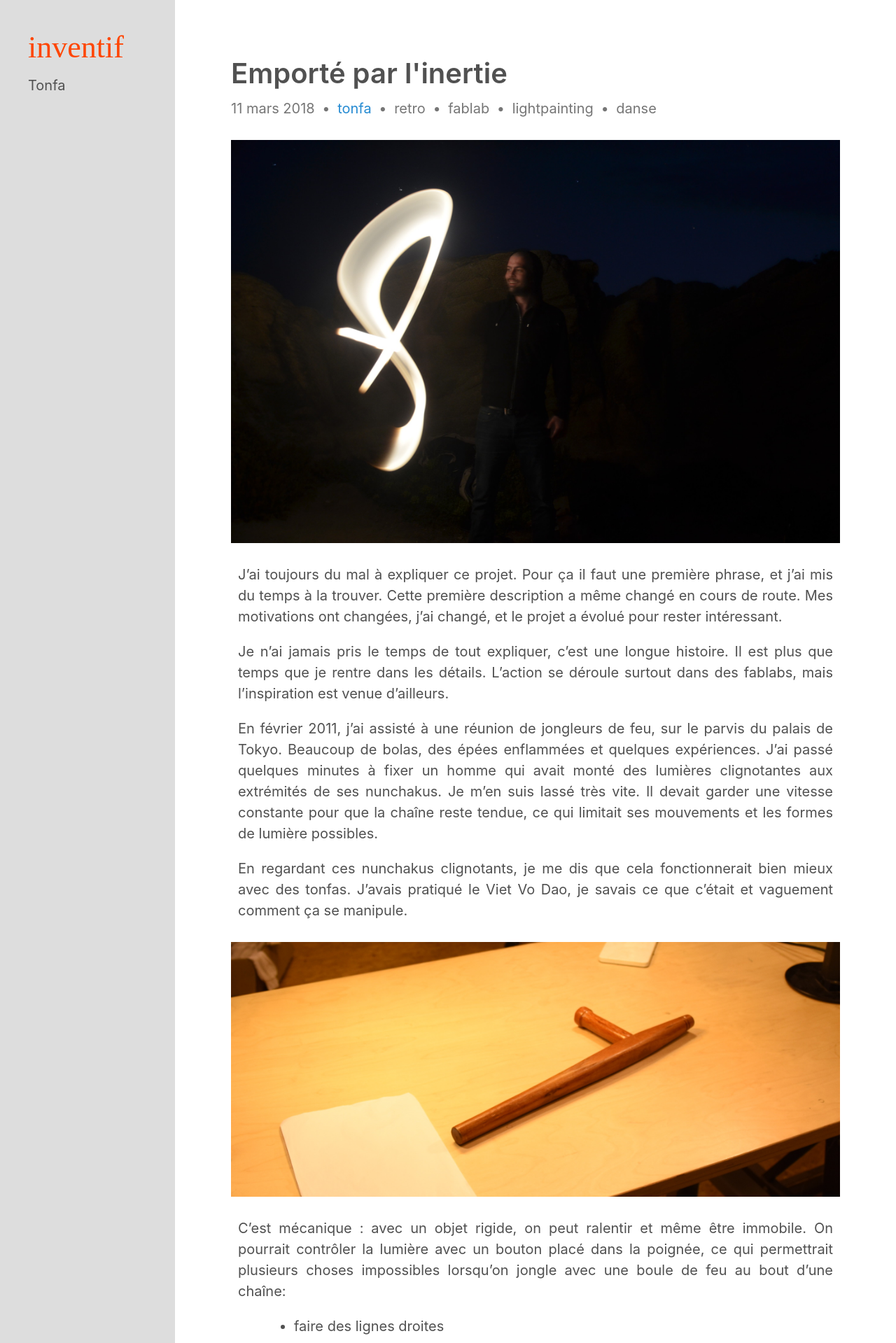
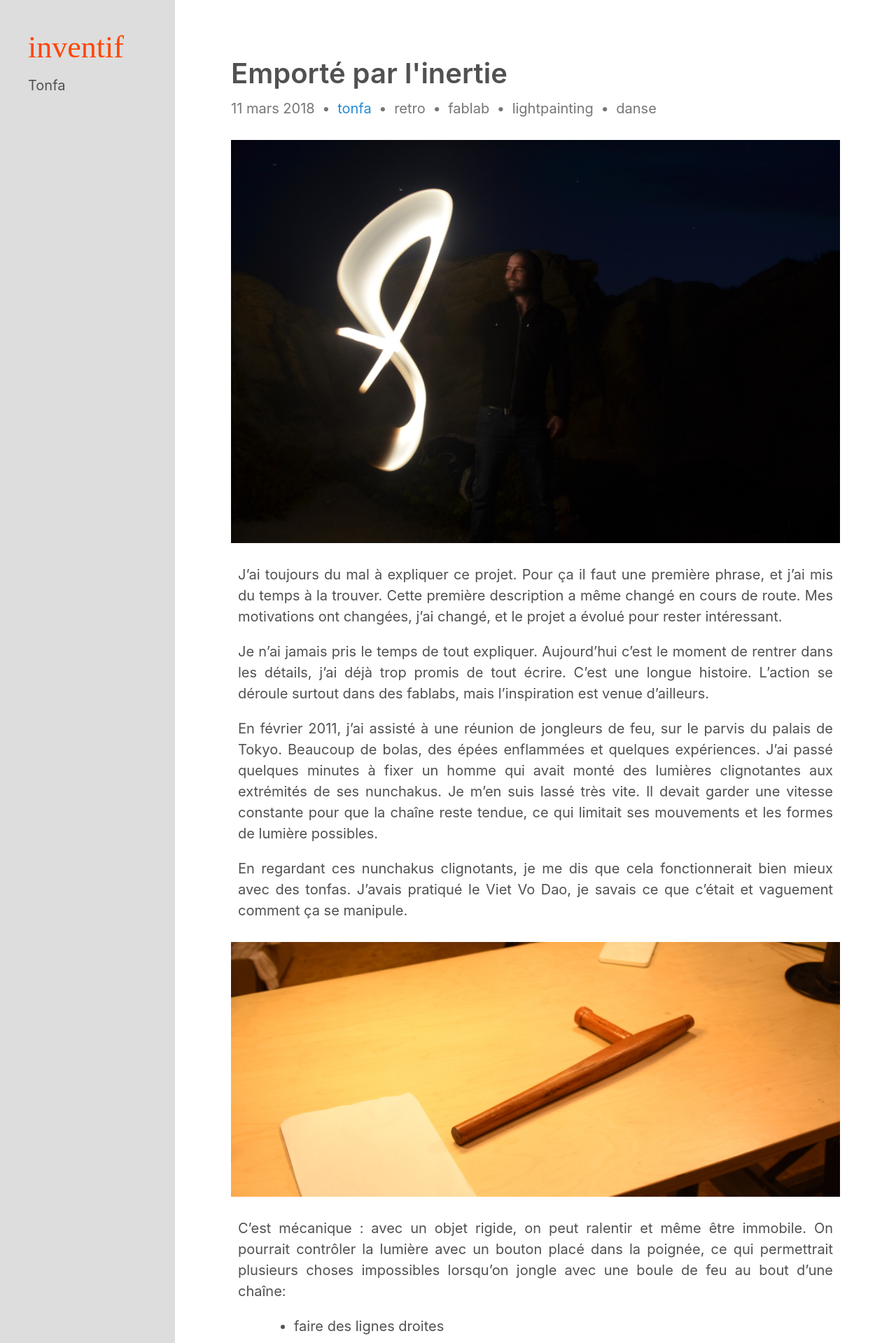
Before and after one commit to Ruff9/inventif, a Jekyll site: the page built from _posts/2018-03-12-retroTonfa.md, in a window 1280 px wide. Shown: the top 1919 px of the page at 70% size. Built offline with Jekyll 4.4.1, drawn with Linux system fonts in a browser that asks for light colours; comment, search, counter and statistics services are not loaded.

Commit message:
rework last post

```diff
--- a/_posts/2018-03-12-retroTonfa.md
+++ b/_posts/2018-03-12-retroTonfa.md
@@ -11,7 +11,7 @@ tags: retro fablab lightpainting danse
 
 J'ai toujours du mal à expliquer ce projet. Pour ça il faut une première phrase, et j'ai mis du temps à la trouver. Cette première description a même changé en cours de route. Mes motivations ont changées, j'ai changé, et le projet a évolué pour rester intéressant.
 
-Je n'ai jamais pris le temps de tout expliquer, c'est une longue histoire. Il est plus que temps que je rentre dans les détails. L'action se déroule surtout dans des fablabs, mais l'inspiration est venue d'ailleurs.
+Je n'ai jamais pris le temps de tout expliquer. Aujourd'hui c'est le moment de rentrer dans les détails, j'ai déjà trop promis de tout écrire. C'est une longue histoire. L'action se déroule surtout dans des fablabs, mais l'inspiration est venue d'ailleurs.
 
 <!--more-->
 
```
